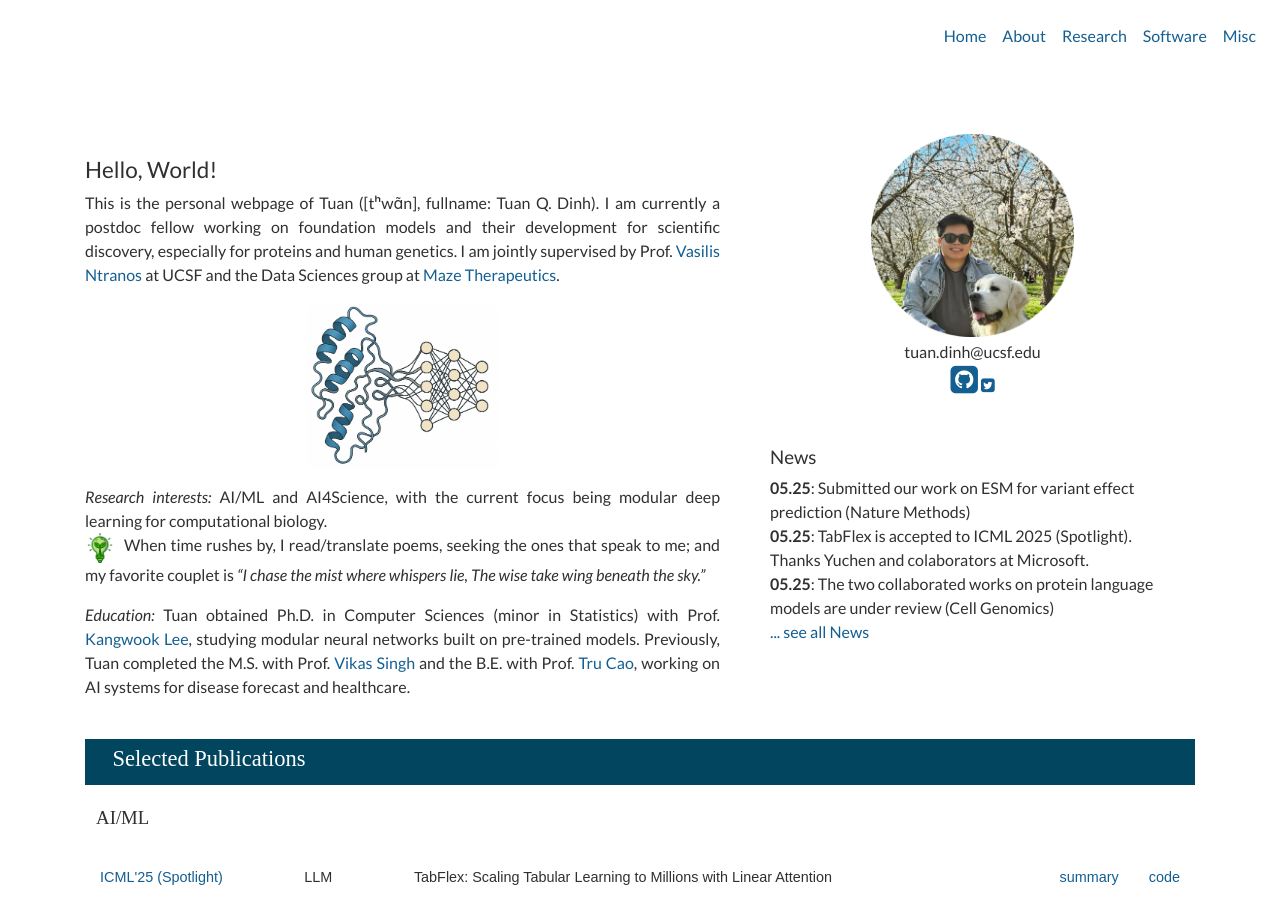
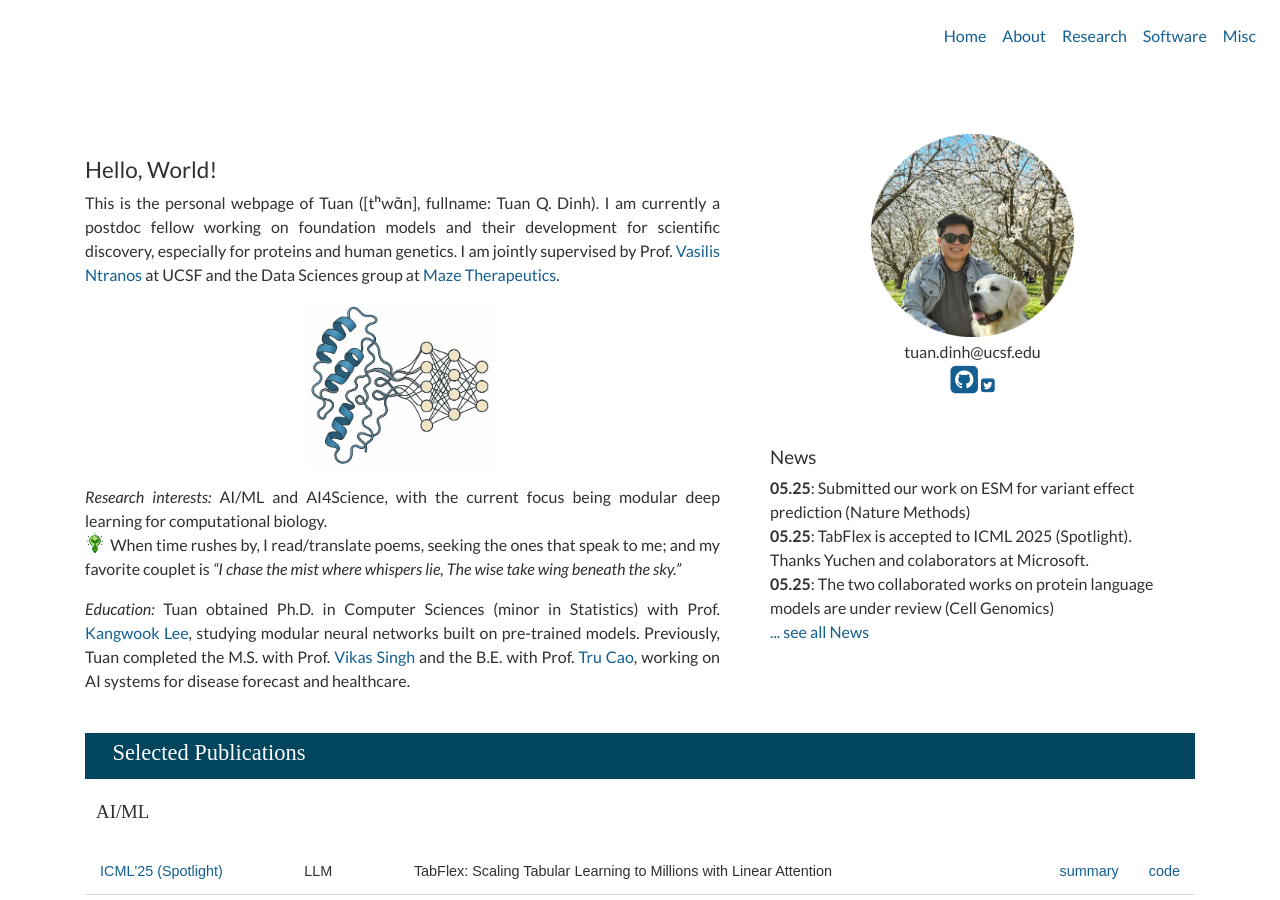
Before and after one commit to tuanqdinh/tuanqdinh.github.io, a Jekyll site: the page built from _pages/home.md, in a window 1280 px wide and 900 px high. Built offline with Jekyll 4.4.1, drawn with Linux system fonts in a browser that asks for light colours; nearby versions of some CDN libraries; a style sheet for code colours, icons or effects is not loaded.

Commit message:
update news

```diff
--- a/_pages/home.md
+++ b/_pages/home.md
@@ -37,7 +37,7 @@ Feynman R., The theory of positrons. <i>Phys. Rev.</i> (1949)
 <!-- </div> -->
 
 <p style="text-align:justify;"><em>Research interests:</em> AI/ML and AI4Science, with the current focus being modular deep learning for computational biology.<br>
-<img src="images/light-bulb.png" width="30" height="30" style="margin-right:5px" class="d-inline-block align-top" alt=""> When time rushes by, I read/translate poems, seeking the ones that speak to me; and my favorite couplet is <em><q>I chase the mist where whispers lie, The wise take wing beneath the sky.</q></em></p>
+<img src="images/light-bulb.png" width="20" height="20" style="margin-right:2px" class="d-inline-block align-top" alt=""> When time rushes by, I read/translate poems, seeking the ones that speak to me; and my favorite couplet is <em><q>I chase the mist where whispers lie, The wise take wing beneath the sky.</q></em></p>
 
 <p style="text-align:justify;"> <em>Education:</em> Tuan obtained Ph.D. in Computer Sciences (minor in Statistics) with Prof. <a href="https://kangwooklee.com/">Kangwook Lee</a>, studying modular neural networks built on pre-trained models. Previously, Tuan completed the M.S. with Prof. <a href="https://www.biostat.wisc.edu/~vsingh/">Vikas Singh</a> and the B.E. with Prof. <a href="https://sph.uth.edu/faculty/index.htm#KAxVpHwjEQAbZXgfZvxCQA==">Tru Cao</a>, working on AI systems for disease forecast and healthcare.</p>
 
```
